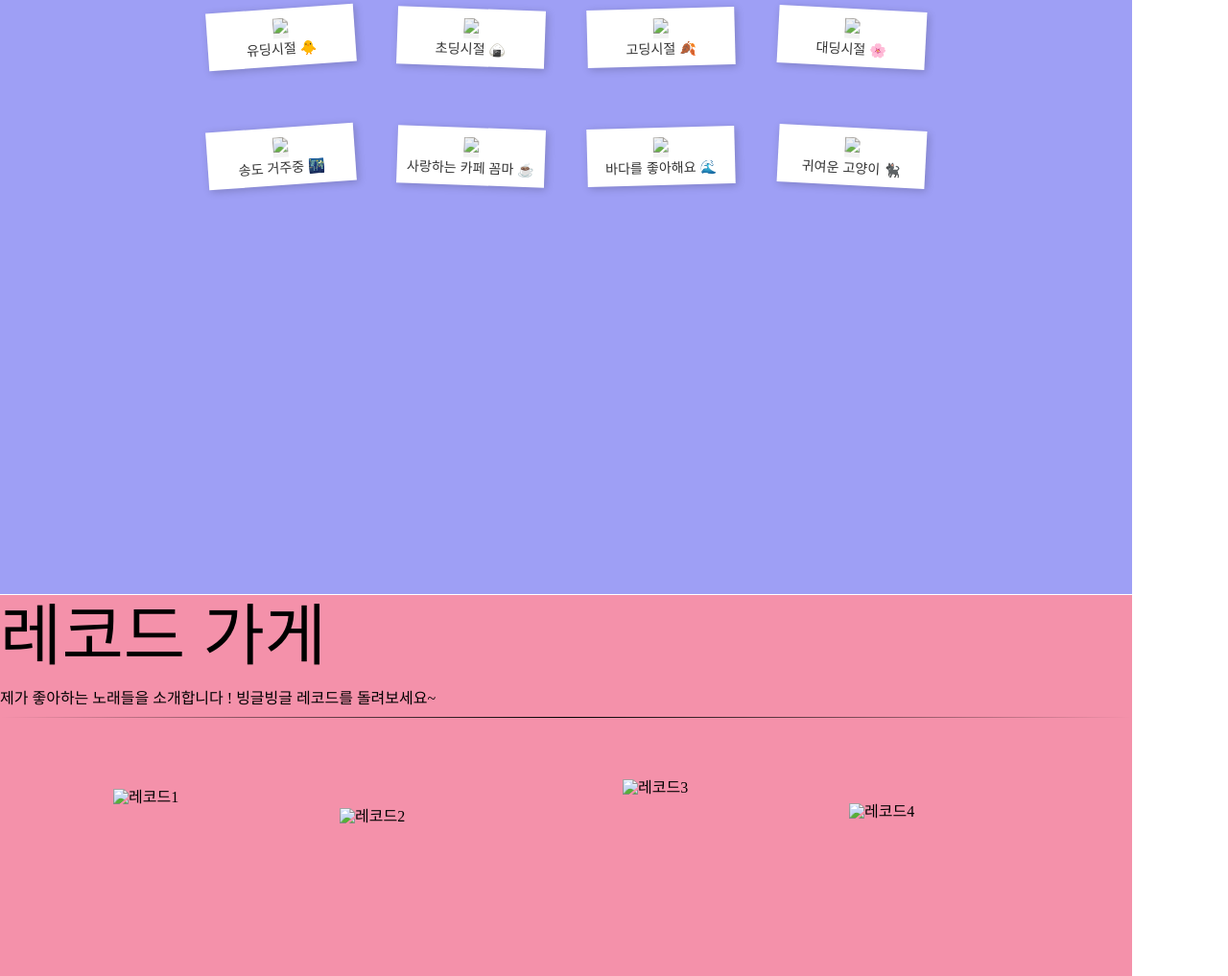
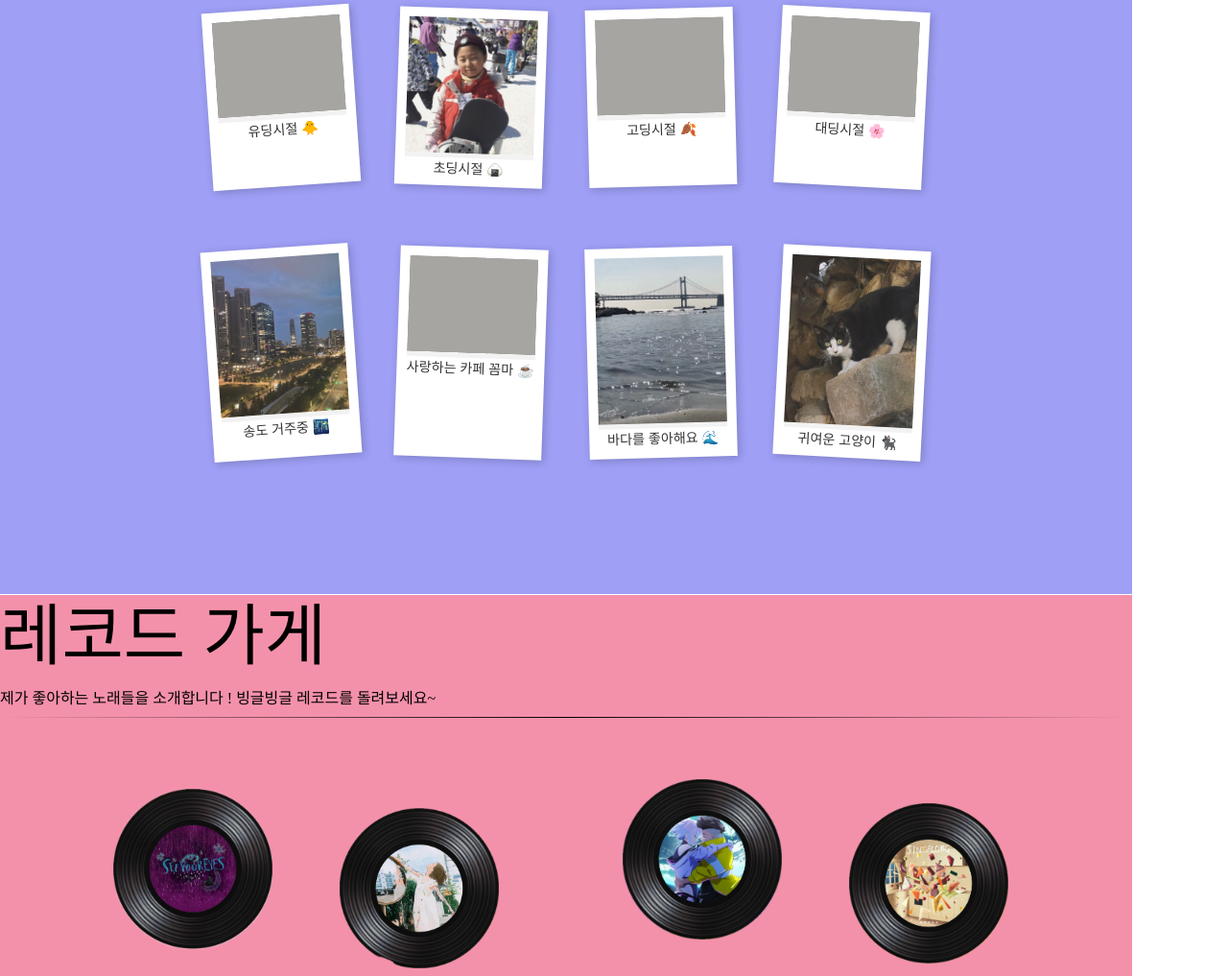
Before and after one commit to yesongO/likelion_Introducing, a plain HTML site: page index.html in a window 1280 px wide. Shown: the part 1780-2797 px from the top of the page at 96% size. Drawn offline with nearby package versions, Linux system fonts and the light colour scheme; the site is published under a folder, as on GitHub Pages, so addresses that start at the root find nothing; a web font is replaced by a local one.

Commit message:
이미지 경로 수정

```diff
--- a/index.html
+++ b/index.html
@@ -15,16 +15,16 @@
     <meta property="og:type" content="website" />
     <meta property="og:title" content="Yesong's Website" />
     <meta property="og:description" content="오예송의 멋사 자기소개 페이지 만들기 과제" />
-    <meta property="og:image" content="img/fun-coding-mark.png" />
+    <meta property="og:image" content="./img/fun-coding-mark.png" />
     <meta property="og:url" content="https://www.fun-coding.org" />
     <meta property="og:site_name" content="yesong_O" />
 
     <!-- 일반적인 fabicon 설정 -->
-    <link rel="icon" href="img/h_fabicon.png" />
+    <link rel="icon" href="./img/h_fabicon.png" />
     <!-- 아이폰용 fabicon 설정 -->
-    <link rel="apple-touch-icon" href="img/h_fabicon.png" />
+    <link rel="apple-touch-icon" href="./img/h_fabicon.png" />
     <!-- 인터넷 익스플로어용 fabicon 설정 -->
-    <link rel="shortcut icon" tyle="image/x-icon" href="img/h_fabicon.png" />
+    <link rel="shortcut icon" tyle="image/x-icon" href="./img/h_fabicon.png" />
 
     <!-- CSS Reset(1), style.css, 아이콘 폰트, 웹페이지 사용 폰트 -->
     <link rel="stylesheet" href="https://cdnjs.cloudflare.com/ajax/libs/normalize/8.0.1/normalize.min.css" />
@@ -56,7 +56,7 @@
         <p>안녕하세요, 멋쟁이 사자처럼 13기 오예송의 자기소개 페이지 과제입니다.</p>
       </div>
       <div>
-        <img class="bubble-ani" src="/moving/songBubble.png" alt="버블 애니메이션">
+        <img class="bubble-ani" src="./moving/songBubble.png" alt="버블 애니메이션">
       </div>
       <div class="contact-box">
         <p>💬 Instagram: <a href="https://instagram.com/ozll.song" class="tooltipc" target="_blank">@ozll.song
@@ -116,7 +116,7 @@
       <div class="room-layout">
         <div class="in-mbti">
           <div class="tooltip">
-            <img class="mbti" src="/img/mbti.png" alt="mbti 결과지">
+            <img class="mbti" src="./img/mbti.png" alt="mbti 결과지">
             <span class="tooltip-text">💡 한마디로 약간.. 아싸 성격이다</span>
           </div>
           <div class="mbti-explain">
@@ -145,8 +145,8 @@
           </div>
           <div class="tooltip">
             <div class="wallet-container">
-              <img class="wallet" src="/img/wallet.png" alt="프라이탁 지갑">
-              <img class="card" src="/img/inha_card_half.png" alt="인하대 학생증">
+              <img class="wallet" src="./img/wallet.png" alt="프라이탁 지갑">
+              <img class="card" src="./img/inha_card_half.png" alt="인하대 학생증">
             </div>
             <span class="tooltip-text">💡 진짜 제 지갑과 학생증이에요</span>
           </div>
@@ -162,16 +162,16 @@
       <hr class="gallery" />
       <br />
       <div class="polaroid-gallery">
-        <div class="polaroid rotate-1"><img src="/img/age_6.png"><p>유딩시절 🐥</p></div>
-        <div class="polaroid rotate-2"><img src="/img/age_13.png"><p>초딩시절 🍙</p></div>
-        <div class="polaroid rotate-3"><img src="/img/age_19.png"><p>고딩시절 🍂</p></div>
-        <div class="polaroid rotate-4"><img src="/img/age_22.png"><p>대딩시절 🌸</p></div>
+        <div class="polaroid rotate-1"><img src="./img/age_6.png"><p>유딩시절 🐥</p></div>
+        <div class="polaroid rotate-2"><img src="./img/age_13.png"><p>초딩시절 🍙</p></div>
+        <div class="polaroid rotate-3"><img src="./img/age_19.png"><p>고딩시절 🍂</p></div>
+        <div class="polaroid rotate-4"><img src="./img/age_22.png"><p>대딩시절 🌸</p></div>
       </div>
       <div class="polaroid-gallery">
-        <div class="polaroid rotate-1"><img src="/img/songdo.jpg"><p>송도 거주중 🌃</p></div>
-        <div class="polaroid rotate-2"><img src="/img/comma.jpg"><p>사랑하는 카페 꼼마 ☕️</p></div>
-        <div class="polaroid rotate-3"><img src="/img/busan.jpg"><p>바다를 좋아해요 🌊</p></div>
-        <div class="polaroid rotate-4"><img src="/img/cat.jpg"><p>귀여운 고양이 🐈‍⬛</p></div>
+        <div class="polaroid rotate-1"><img src="./img/songdo.jpg"><p>송도 거주중 🌃</p></div>
+        <div class="polaroid rotate-2"><img src="./img/comma.jpg"><p>사랑하는 카페 꼼마 ☕️</p></div>
+        <div class="polaroid rotate-3"><img src="./img/busan.jpg"><p>바다를 좋아해요 🌊</p></div>
+        <div class="polaroid rotate-4"><img src="./img/cat.jpg"><p>귀여운 고양이 🐈‍⬛</p></div>
       </div>
     </section>
 
@@ -185,7 +185,7 @@
 
       <div class="record-gallery">
         <div class="record trans-1">
-          <img src="/img/see.png" alt="레코드1">
+          <img src="./img/see.png" alt="레코드1">
           <div class="record-info">잔나비 - see your eyes 💜<br />
             <br />
             축제에 잔나비 온다고 해서<br />
@@ -198,7 +198,7 @@
           </div>
         </div>
         <div class="record trans-2">
-          <img src="/img/anti.png" alt="레코드2">
+          <img src="./img/anti.png" alt="레코드2">
           <div class="record-info">백예린 - Antifreeze 🪽<br />
             <br />
             몽환적인 음색을 좋아해서<br />
@@ -212,7 +212,7 @@
           </div>
         </div>
         <div class="record trans-3">
-          <img src="/img/ireally.png" alt="레코드3">
+          <img src="./img/ireally.png" alt="레코드3">
           <div class="record-info">사이버펑크ost - I really want to stay at your house 🌙<br />
             <br />
             사이버펑크 엣지러너 보셨나요<br />
@@ -224,7 +224,7 @@
           </div>
         </div>
         <div class="record trans-4">
-          <img src="/img/mela.png" alt="레코드4">
+          <img src="./img/mela.png" alt="레코드4">
           <div class="record-info">녹황색사회 - Mela! 💌<br />
             <br />
             사실 저는 Kpop보다<br />
@@ -259,7 +259,7 @@
         </div>
         <div class="todo-mate">
           <div class="todo-picture">
-            <img src="/img/todo_list.png" alt="투두리스트 사진">
+            <img src="./img/todo_list.png" alt="투두리스트 사진">
             <div class="todo-tooltip">우주..뭐라뭐라 이건 못본척 해주세요.. 그냥 제가 우주를 많이 좋아합니다</div>
           </div>
           <div class="todo-explain">
```
